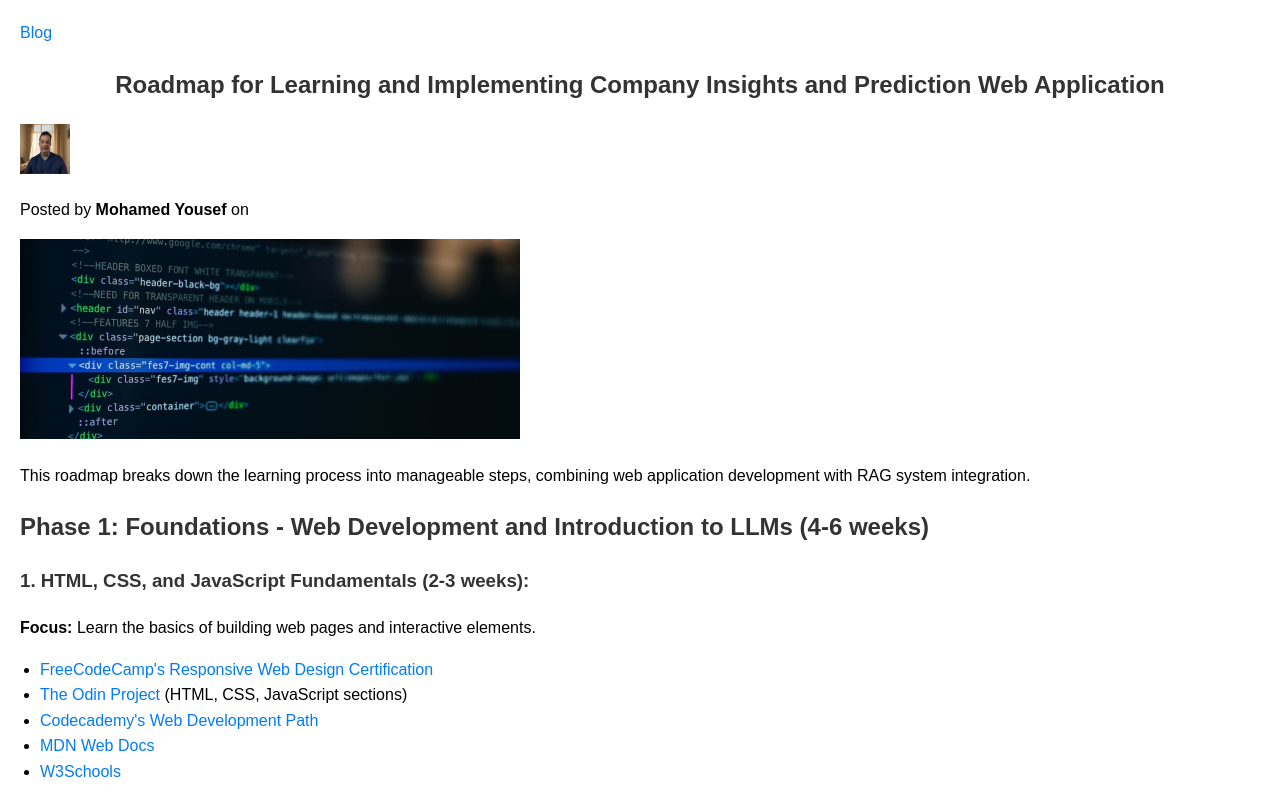
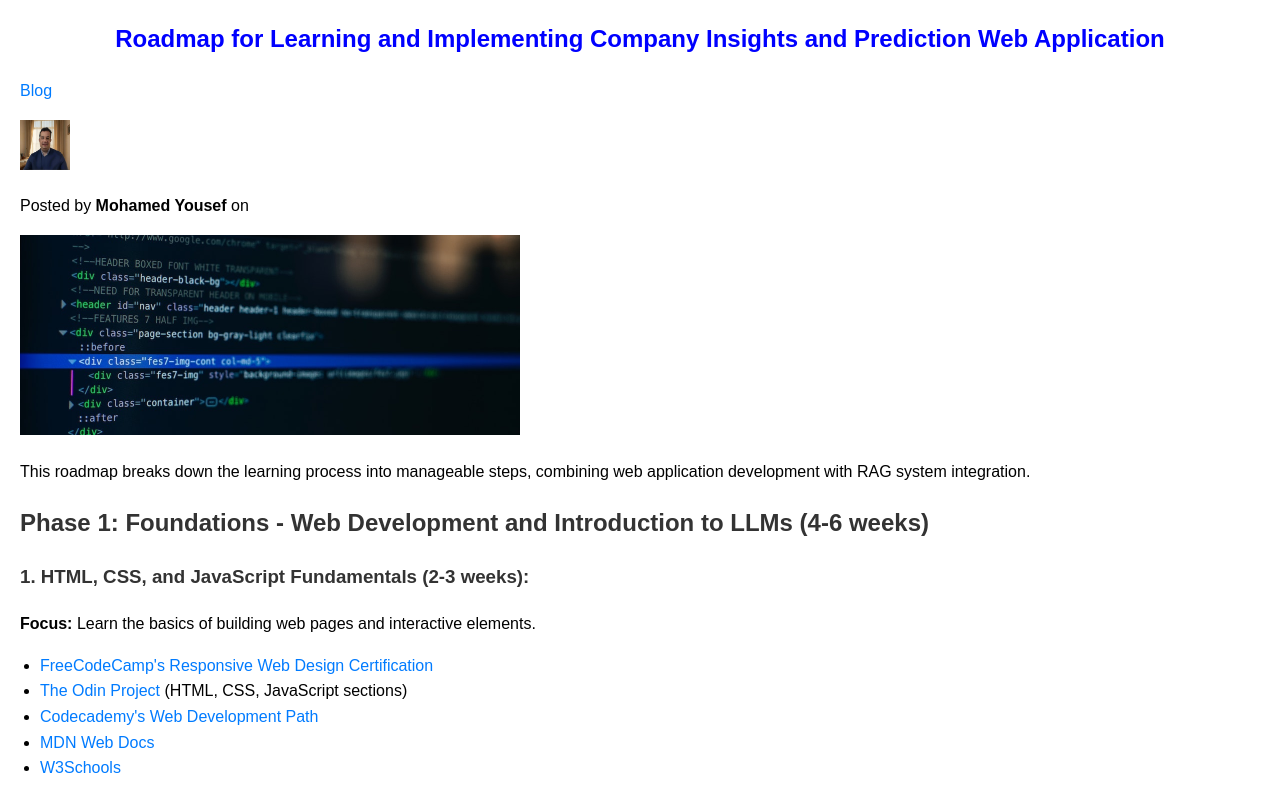
Before and after one commit to myt-ml/my-web-sites-projects-profile, a plain HTML site: page index.html in a window 1280 px wide. Shown: the top 794 px of the page. Drawn offline with Linux system fonts and the light colour scheme.

Commit message:
force style.css to change h1 color

```diff
--- a/index.html
+++ b/index.html
@@ -1,4 +1,11 @@
 <!DOCTYPE html>
+
+<!-- The color of h1 doesn't change because:
+     1. There's no CSS rule targeting the h1 element in this HTML file.
+     2. If there's a separate CSS file (style.css), it might not have a rule for h1.
+     3. If there is a rule for h1 in style.css, it might be overridden by a more specific rule.
+
+     To change the color of h1, you need to add a CSS rule either in a <style> tag or in the external style.css file. -->
 <html lang="en">
 
 <head>
@@ -11,9 +18,9 @@
 <body>
   <header>
     <article>
-      <p><a href="blog.html" target="_self">Blog</a></p>
+     <h1>Roadmap for Learning and Implementing Company Insights and Prediction Web Application</h1>
+     <p><a href="blog.html" target="_self">Blog</a></p>
 
-      <h1>Roadmap for Learning and Implementing Company Insights and Prediction Web Application</h1>
       <img src="img/hana's choice.jpeg" height="50px" width="50px">
       <p>Posted by <strong>Mohamed Yousef</strong> on </p>
 
--- a/style.css
+++ b/style.css
@@ -4,7 +4,17 @@ body {
   margin: 20px;
 }
 
-h1,
+/* The h1 rule doesn't work because:
+   1. It's defined later in the file (CSS cascade order).
+   2. There might be a more specific rule overriding it.
+   3. There could be an inline style in the HTML that takes precedence.
+   To fix this, move the h1 rule here and ensure it's specific enough: */
+
+h1, body h1 {
+  color: blue !important;
+  text-align: center;
+}
+
 h2,
 h3 {
   color: #333;
@@ -29,6 +39,7 @@ body {
 }
 
 h1 {
+  color: blue;
   text-align: center;
   color: #333;
 }
```
Also changed, not shown: 1 other file.
